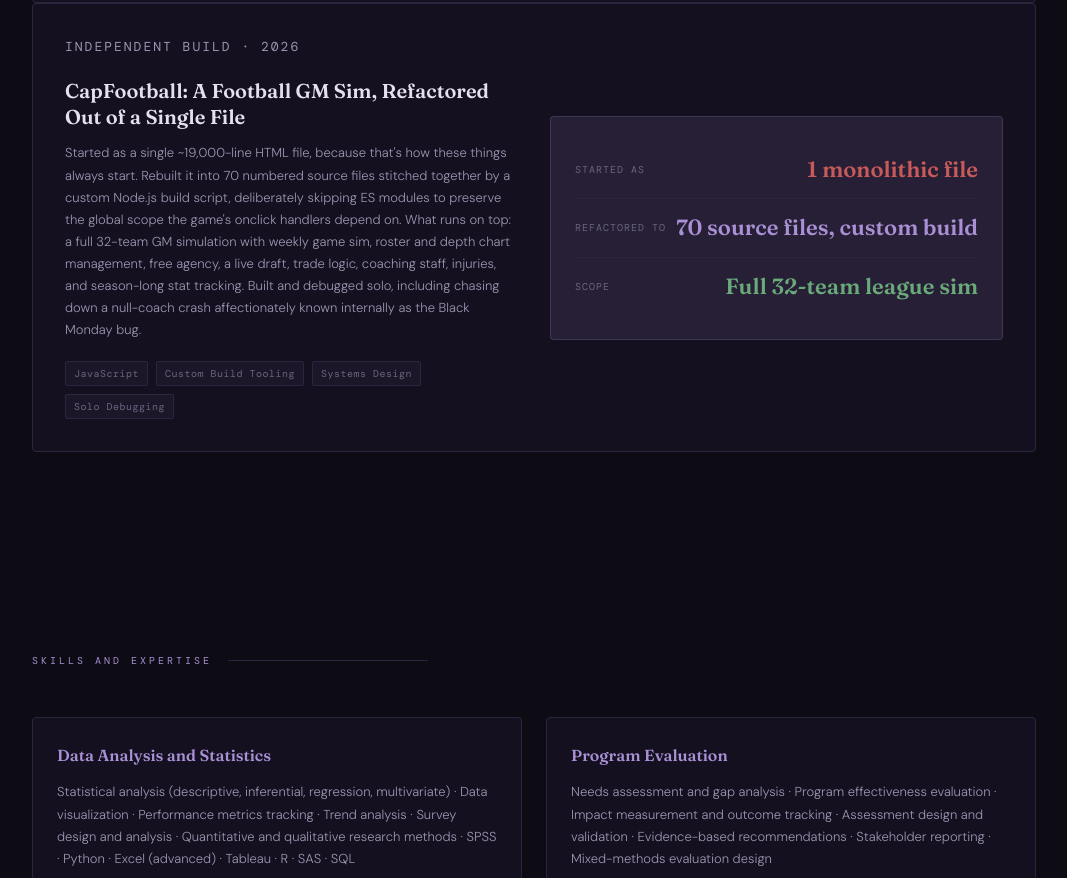
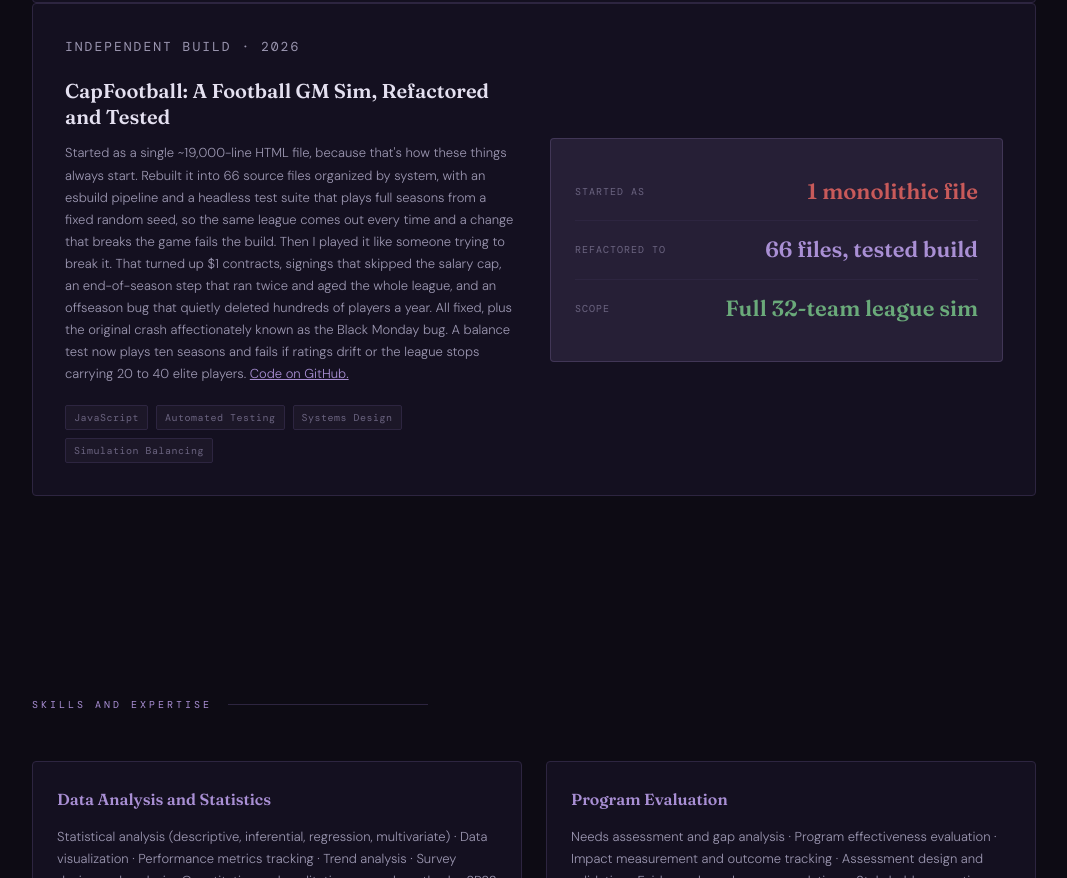
Before and after one commit to dcappillo/portfolio, a plain HTML site: page index.html in a window 1280 px wide. Shown: the part 3710-4588 px from the top of the page, without its empty margins (106-1173 px from the left). Drawn offline with nearby package versions, Linux system fonts and the light colour scheme; a web font is replaced by a local one.

Commit message:
Update CapFootball card for the tested 66-file rebuild

```diff
--- a/index.html
+++ b/index.html
@@ -808,13 +808,13 @@
 <div class="work-card work-card-featured reveal">
   <div>
     <p class="work-card-tag">Independent Build · 2026</p>
-    <h3>CapFootball: A Football GM Sim, Refactored Out of a Single File</h3>
-    <p>Started as a single ~19,000-line HTML file, because that's how these things always start. Rebuilt it into 70 numbered source files stitched together by a custom Node.js build script, deliberately skipping ES modules to preserve the global scope the game's onclick handlers depend on. What runs on top: a full 32-team GM simulation with weekly game sim, roster and depth chart management, free agency, a live draft, trade logic, coaching staff, injuries, and season-long stat tracking. Built and debugged solo, including chasing down a null-coach crash affectionately known internally as the Black Monday bug.</p>
+    <h3>CapFootball: A Football GM Sim, Refactored and Tested</h3>
+    <p>Started as a single ~19,000-line HTML file, because that's how these things always start. Rebuilt it into 66 source files organized by system, with an esbuild pipeline and a headless test suite that plays full seasons from a fixed random seed, so the same league comes out every time and a change that breaks the game fails the build. Then I played it like someone trying to break it. That turned up $1 contracts, signings that skipped the salary cap, an end-of-season step that ran twice and aged the whole league, and an offseason bug that quietly deleted hundreds of players a year. All fixed, plus the original crash affectionately known as the Black Monday bug. A balance test now plays ten seasons and fails if ratings drift or the league stops carrying 20 to 40 elite players. <a href="https://github.com/dcappillo/Dcap-Football" target="_blank" style="color: var(--accent);">Code on GitHub.</a></p>
     <div class="work-card-meta">
       <span class="tag">JavaScript</span>
-      <span class="tag">Custom Build Tooling</span>
+      <span class="tag">Automated Testing</span>
       <span class="tag">Systems Design</span>
-      <span class="tag">Solo Debugging</span>
+      <span class="tag">Simulation Balancing</span>
     </div>
   </div>
   <div class="outcome-box">
@@ -824,7 +824,7 @@
     </div>
     <div class="outcome-row">
       <span class="label">Refactored To</span>
-      <span class="value">70 source files, custom build</span>
+      <span class="value">66 files, tested build</span>
     </div>
     <div class="outcome-row">
       <span class="label">Scope</span>
```
